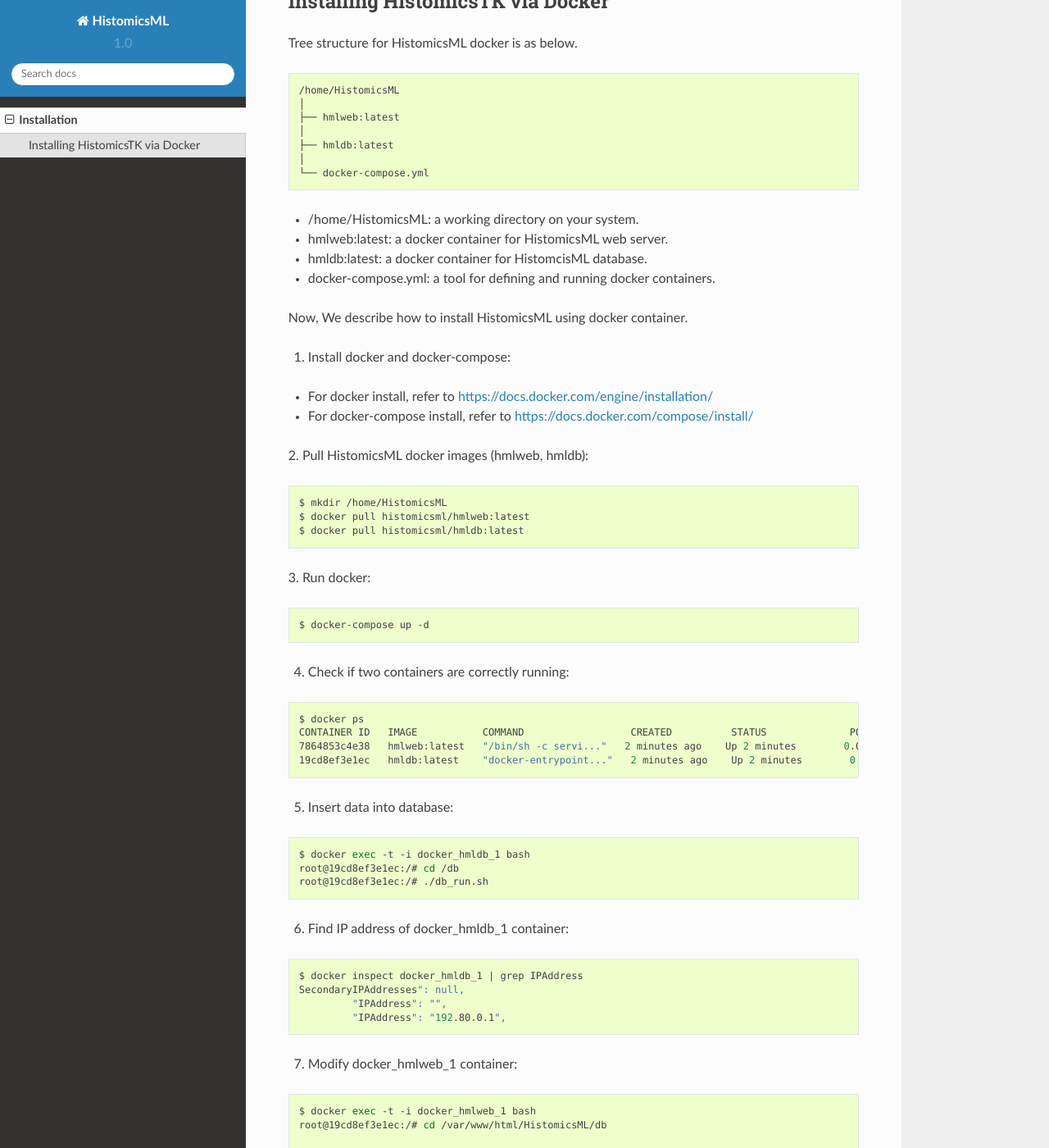
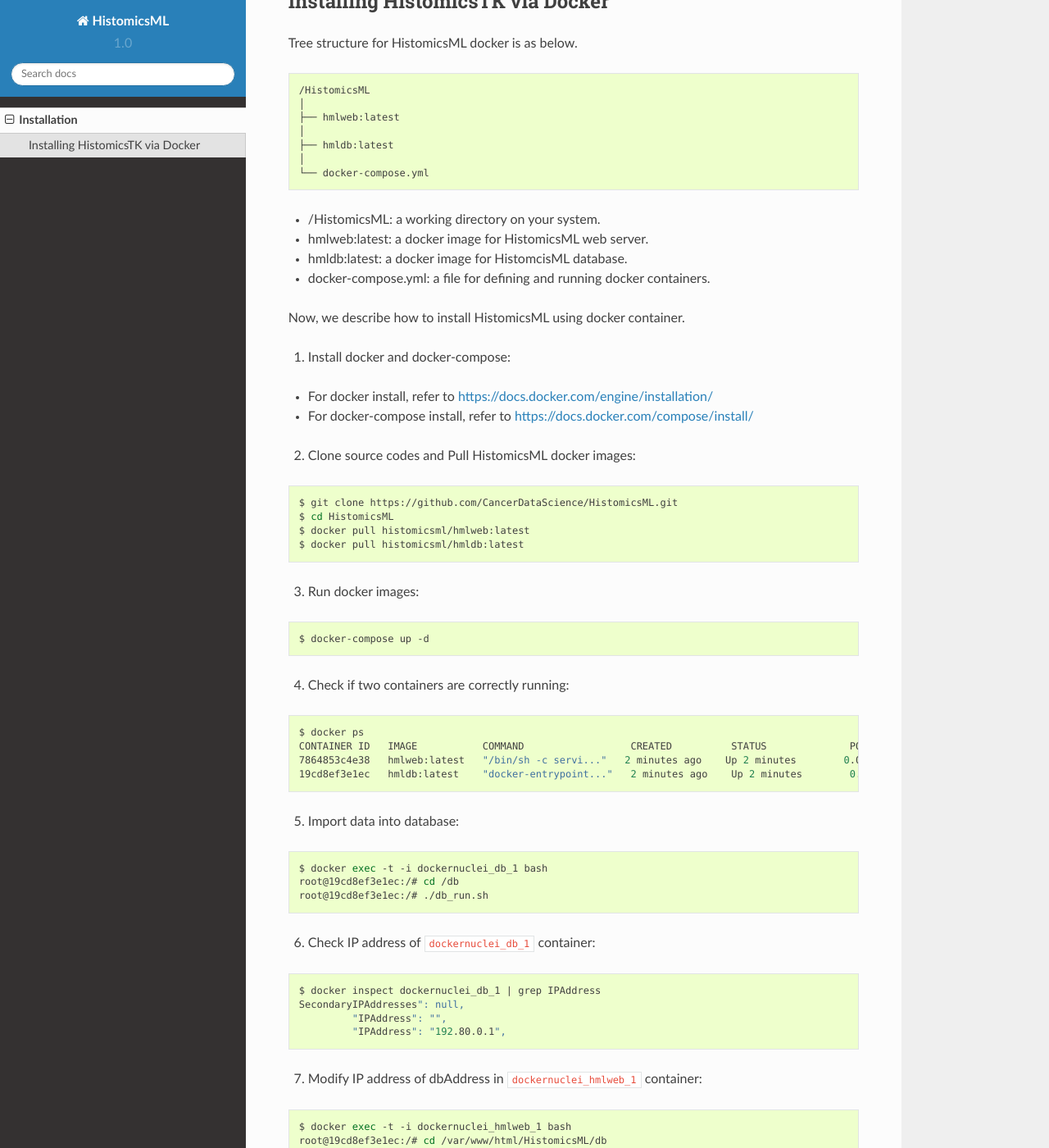
Before and after one commit to PathologyDataScience/HistomicsML, a Sphinx documentation site: the page built from docs/installation.rst, in a window 1280 px wide and 1400 px high, scrolled down 295 px. Shown: the whole window at 82% size. Built offline with Sphinx 7.4.7 and the Read the Docs theme 2.0.0, drawn with Linux system fonts in a browser that asks for light colours.

Commit message:
Updated docs/installation.rst

```diff
--- a/docs/installation.rst
+++ b/docs/installation.rst
@@ -17,7 +17,7 @@
 
 .. code-block:: bash
 
-  /home/HistomicsML
+  /HistomicsML
   │
   ├── hmlweb:latest
   │
@@ -25,61 +25,64 @@
   │
   └── docker-compose.yml
 
-* /home/HistomicsML: a working directory on your system.
-* hmlweb:latest: a docker container for HistomicsML web server.
-* hmldb:latest: a docker container for HistomcisML database.
-* docker-compose.yml: a tool for defining and running docker containers.
+* /HistomicsML: a working directory on your system.
+* hmlweb:latest: a docker image for HistomicsML web server.
+* hmldb:latest: a docker image for HistomcisML database.
+* docker-compose.yml: a file for defining and running docker containers.
 
-Now, We describe how to install HistomicsML using docker container.
+Now, we describe how to install HistomicsML using docker container.
 
 1. Install docker and docker-compose:
 
 * For docker install, refer to https://docs.docker.com/engine/installation/
 * For docker-compose install, refer to https://docs.docker.com/compose/install/
 
-2. Pull HistomicsML docker images (hmlweb, hmldb):
-::
+2. Clone source codes and Pull HistomicsML docker images:
 
-$ mkdir /home/HistomicsML
-$ docker pull histomicsml/hmlweb:latest
-$ docker pull histomicsml/hmldb:latest
+.. code-block:: bash
 
-3. Run docker:
-::
+  $ git clone https://github.com/CancerDataScience/HistomicsML.git
+  $ cd HistomicsML
+  $ docker pull histomicsml/hmlweb:latest
+  $ docker pull histomicsml/hmldb:latest
 
-$ docker-compose up -d
+3. Run docker images:
+
+.. code-block:: bash
+
+  $ docker-compose up -d
 
 4. Check if two containers are correctly running:
 
 .. code-block:: bash
 
- $ docker ps
- CONTAINER ID   IMAGE           COMMAND                  CREATED          STATUS              PORTS                                          NAMES
- 7864853c4e38   hmlweb:latest   "/bin/sh -c servi..."   2 minutes ago    Up 2 minutes        0.0.0.0:80->80/tcp, 0.0.0.0:20000->20000/tcp   docker_web_1
- 19cd8ef3e1ec   hmldb:latest    "docker-entrypoint..."   2 minutes ago    Up 2 minutes        0.0.0.0:3306->3306/tcp                         docker_db_1
+  $ docker ps
+  CONTAINER ID   IMAGE           COMMAND                  CREATED          STATUS              PORTS                                          NAMES
+  7864853c4e38   hmlweb:latest   "/bin/sh -c servi..."   2 minutes ago    Up 2 minutes        0.0.0.0:80->80/tcp, 0.0.0.0:20000->20000/tcp   dockernuclei_web_1
+  19cd8ef3e1ec   hmldb:latest    "docker-entrypoint..."   2 minutes ago    Up 2 minutes        0.0.0.0:3306->3306/tcp                         dockernuclei_db_1
 
-5. Insert data into database:
+5. Import data into database:
 
 .. code-block:: bash
 
- $ docker exec -t -i docker_hmldb_1 bash
- root@19cd8ef3e1ec:/# cd /db
- root@19cd8ef3e1ec:/# ./db_run.sh
+  $ docker exec -t -i dockernuclei_db_1 bash
+  root@19cd8ef3e1ec:/# cd /db
+  root@19cd8ef3e1ec:/# ./db_run.sh
 
-6. Find IP address of docker_hmldb_1 container:
+6. Check IP address of ``dockernuclei_db_1`` container:
 
 .. code-block:: bash
 
- $ docker inspect docker_hmldb_1 | grep IPAddress
+ $ docker inspect dockernuclei_db_1 | grep IPAddress
  SecondaryIPAddresses": null,
           "IPAddress": "",
           "IPAddress": "192.80.0.1",
 
-7. Modify docker_hmlweb_1 container:
+7. Modify IP address of dbAddress in ``dockernuclei_hmlweb_1`` container:
 
 .. code-block:: bash
 
- $ docker exec -t -i docker_hmlweb_1 bash
+ $ docker exec -t -i dockernuclei_hmlweb_1 bash
  root@19cd8ef3e1ec:/# cd /var/www/html/HistomicsML/db
 
  * Open up the account.php in your text editor and modify $dbAddress.
```
